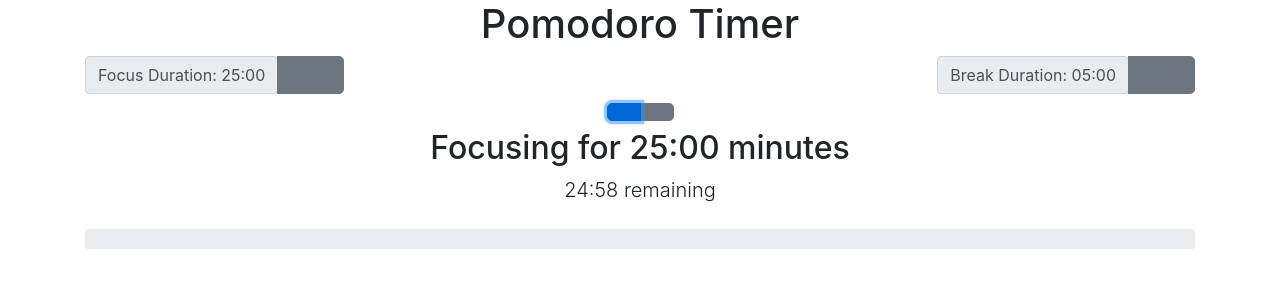
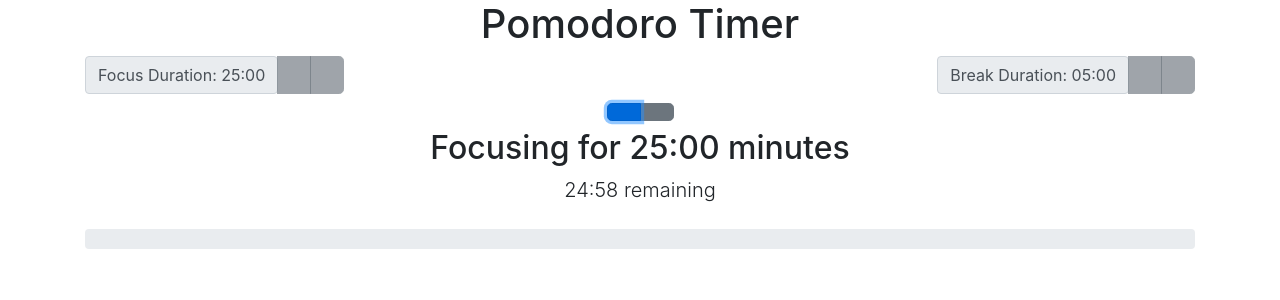
Before and after one commit to jonathan6ramirez/pomodoro-timer, a React (Create React App) app: page / in a window 1280 px wide. Both pictures are taken after a click on the button 623 px from the left and 111 px from the top of the page. Shown: the top 300 px of the page. Built offline with nearby package versions, Linux system fonts and the light colour scheme; a web font is replaced by a local one.

Commit message:
Disabled the Focus and Break buttons when there is a session, that way the user cannot change the time when there is a session active

```diff
--- a/src/pomodoro/BreakButtons/BreakMinus.js
+++ b/src/pomodoro/BreakButtons/BreakMinus.js
@@ -7,6 +7,7 @@ function BreakMinus ({session, handleBreakDecrease}) {
                 type="button"
                 className="btn btn-secondary"
                 data-testid="decrease-break"
+                disabled={true}
             >
                 <span className="oi oi-minus" />
             </button>
--- a/src/pomodoro/BreakButtons/BreakPlus.js
+++ b/src/pomodoro/BreakButtons/BreakPlus.js
@@ -7,6 +7,7 @@ function BreakPlus ({session, handleBreakIncrease}) {
                 type="button"
                 className="btn btn-secondary"
                 data-testid="increase-break"
+                disabled={true}
             >
                 <span className="oi oi-plus" />
             </button>
--- a/src/pomodoro/Focus-Buttons/FocusMinus.js
+++ b/src/pomodoro/Focus-Buttons/FocusMinus.js
@@ -7,6 +7,7 @@ function FocusMinus ({session, handleFocusDecrease}) {
                 type="button"
                 className="btn btn-secondary"
                 data-testid="decrease-focus"
+                disabled={true}
               >
                 <span className="oi oi-minus" />
             </button>
--- a/src/pomodoro/Focus-Buttons/FocusPlus.js
+++ b/src/pomodoro/Focus-Buttons/FocusPlus.js
@@ -8,6 +8,7 @@ function FocusPlus ({session, handleFocusIncrease}) {
         type="button"
         className="btn btn-secondary"
         data-testid="increase-focus"
+        disabled={true}
       >
         <span className="oi oi-plus" />
       </button>
```
